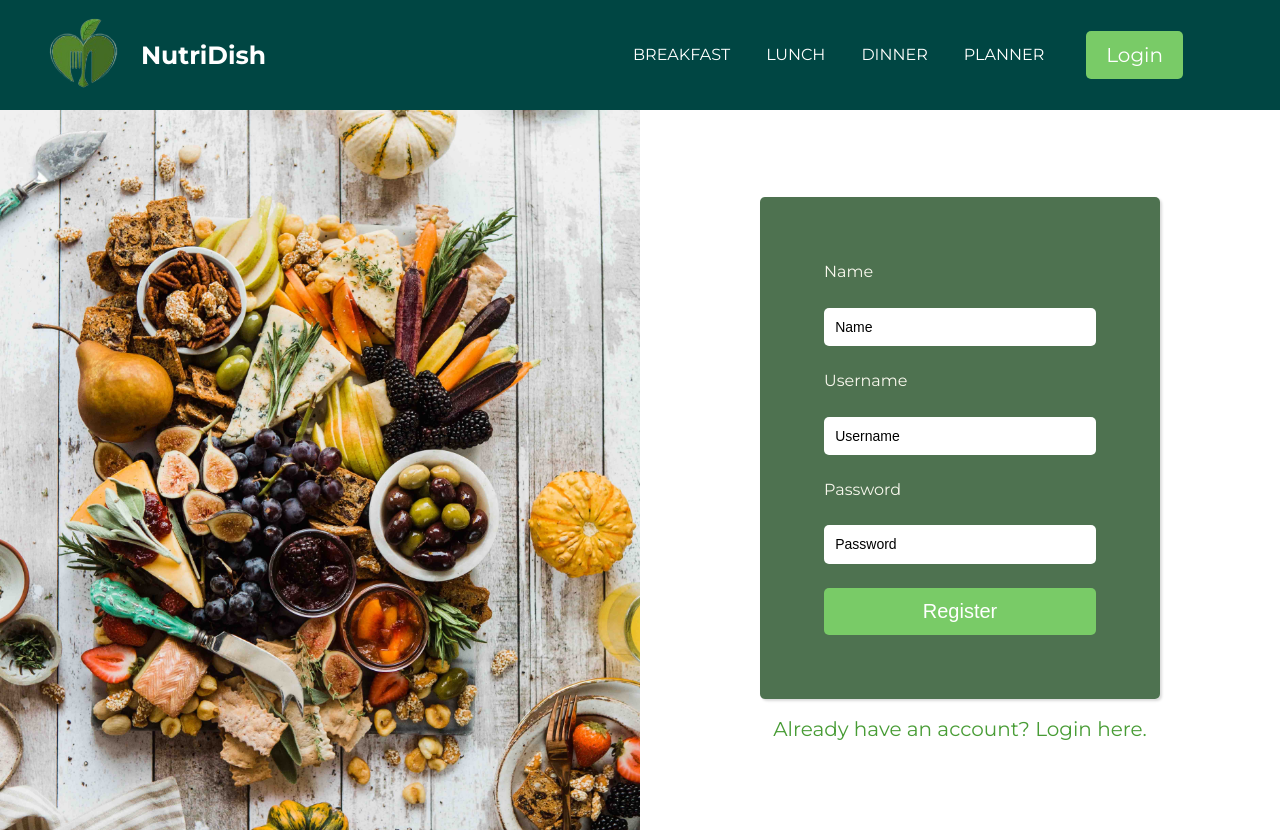
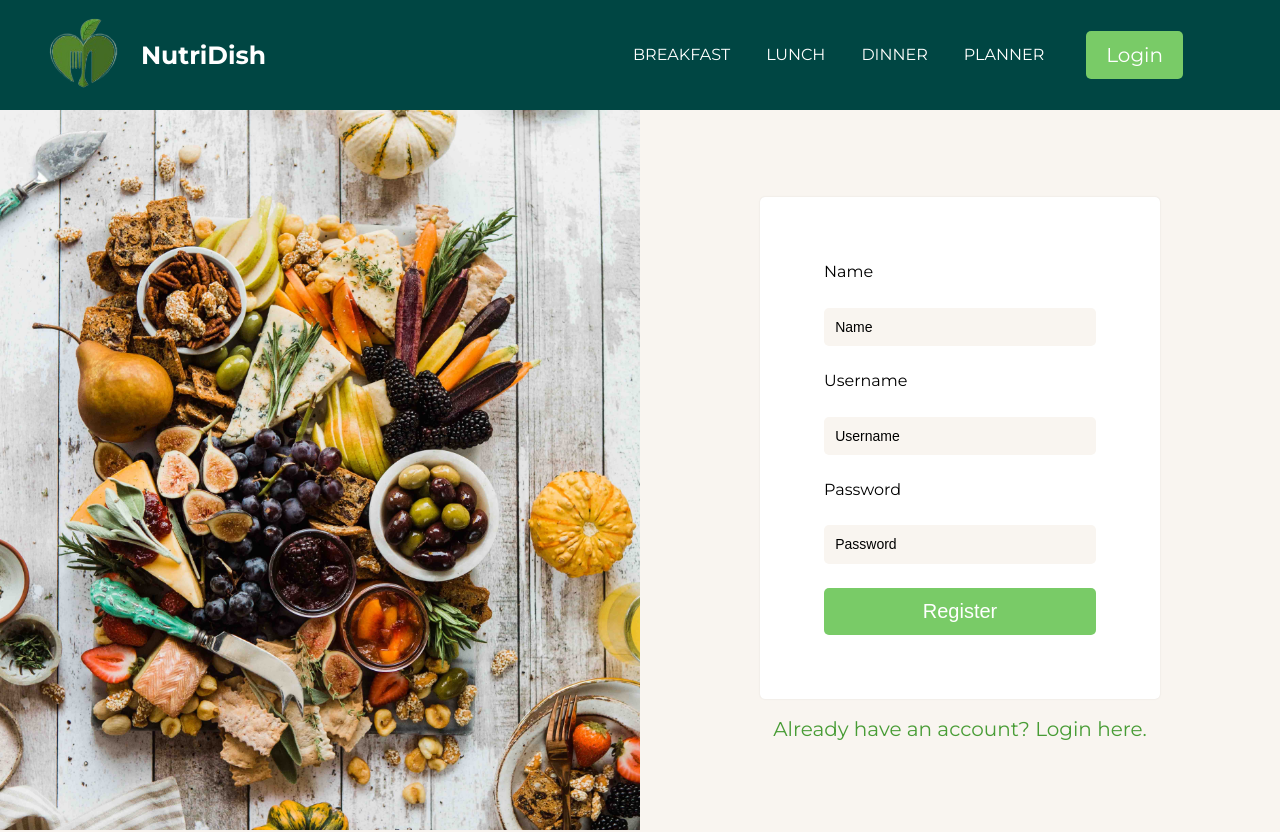
Before and after one commit to SohaibZahiid/NutriDish, a React (Vite) app: page /register in a window 1280 px wide. Shown: the top 832 px of the page. Built offline with nearby package versions, Linux system fonts and the light colour scheme; some icons are missing.

Commit message:
changing website colors

```diff
--- a/src/index.css
+++ b/src/index.css
@@ -46,7 +46,7 @@ html {
 }
 
 body {
-  background-color: var(--clr-white);
+  background-color: #f9f5f0;
   font-size: 1.6rem;
   margin: 0 0 260px;
 }
--- a/src/styles/Filter.css
+++ b/src/styles/Filter.css
@@ -1,8 +1,10 @@
 
 .filter {
-  background-color: var(--clr-card-bg);
+  /* background-color: var(--clr-card-bg); */
+  background-color: white;
   border-radius: var(--br);
   margin-bottom: 2em;
+  box-shadow: 0 0 2px rgba(0, 0, 0, 0.1);;
 }
 
 .filter-form {
--- a/src/styles/Home.css
+++ b/src/styles/Home.css
@@ -55,7 +55,7 @@
 
 #features {
   text-align: center;
-  background-color: var(--clr-white);
+  /* background-color: var(--clr-white); */
 }
 
 #features h2 {
@@ -82,7 +82,7 @@
 
 /*Recipes*/
 #recipes {
-  background-color: var(--clr-white);
+  /* background-color: var(--clr-white); */
 }
 
 #recipes h2 {
@@ -97,7 +97,7 @@
 #testimonials {
   padding: 5rem 1rem;
   text-align: center;
-  background-color: var(--clr-white);
+  /* background-color: var(--clr-white); */
 }
 
 .testimonial-container {
@@ -122,7 +122,7 @@
 /*CTA final*/
 
 #final-cta {
-  background-color: var(--clr-white);
+  /* background-color: var(--clr-white);  */
   text-align: center;
 }
 
--- a/src/styles/Login.css
+++ b/src/styles/Login.css
@@ -1,7 +1,7 @@
 .login {
   width: 100%;
   min-height: 80vh;
-  background-color: var(--clr-white);
+  /* background-color: var(--clr-white); */
   display: flex;
   flex-direction: column;
   justify-content: center;
@@ -36,16 +36,23 @@
   gap: 1.5em;
 
   border-radius: var(--br);
-  background: var(--clr-receipe-box);
+  /* background: var(--clr-receipe-box); */
+  background-color: white;
   color: var(--clr-card-headline);
   padding: 4em;
   width: min(400px, 95%);
+  box-shadow: 0 0 2px rgba(0, 0, 0, 0.1);;
 }
 
 
 .login-form label {
+<<<<<<< Updated upstream
   color: var(--clr-secondary);
   font-size: 2rem;
+=======
+  /* color: var(--clr-secondary); */
+  color: var(--clr-recipe-box);
+>>>>>>> Stashed changes
 }
 
 .login-form input {
@@ -58,7 +65,8 @@
 }
 
 .login-form input::placeholder {
-  color: var(--clr-black);
+  /* color: var(--clr-black); */
+  color: var(--clr-recipe-box);
 }
 
 
--- a/src/styles/Meal.css
+++ b/src/styles/Meal.css
@@ -1,5 +1,5 @@
 .meal {
-  background-color: var(--clr-white);
+  /* background-color: var(--clr-white); */
   min-height: 80vh;
 }
 
--- a/src/styles/Planner.css
+++ b/src/styles/Planner.css
@@ -24,7 +24,7 @@
 }
 
 .planner input {
-  flex: 1;
+  max-width: 100px;
   padding: 0.6em;
   border-radius: var(--br);
   border: 1px solid lightgray;
@@ -34,9 +34,11 @@
 .top .input-container select {
   flex: 1;
   padding: 0.6em;
+  font-size: 1.6rem;
   border-radius: var(--br);
   border: 1px solid lightgray;
   outline: none;
+
 }
 
 .total-nutritions {
--- a/src/styles/Recipe.css
+++ b/src/styles/Recipe.css
@@ -1,11 +1,12 @@
 .recipe {
   border-radius: var(--br);
-  background-color: var(--clr-receipe-box);
-  color: var(--clr-secondary-text);
+  /* background-color: var(--clr-receipe-box); */
+  color: var(--clr-receipe-box);
   transition: var(--ts);
   cursor: pointer;
-  box-shadow: rgba(0, 0, 0, 0.24) 0px 3px 8px;
+  box-shadow: 0 0 2px rgba(0, 0, 0, 0.1);;
   position: relative;
+  background-color: white;
 }
 
 .recipe:hover {
@@ -38,7 +39,7 @@
   display: flex;
   flex-direction: column;
   gap: 0.6em;
-  color: var(--clr-secondary-headline);
+  color: var(--clr-receipe-box);
 }
 
 .small {
--- a/src/styles/Register.css
+++ b/src/styles/Register.css
@@ -6,7 +6,7 @@
   justify-content: center;
   align-items: center;
   gap: 1em;
-  background-color: var(--clr-white);
+  /* background-color: var(--clr-white); */
 }
 
 .register-container {
@@ -34,14 +34,16 @@
 
   border-radius: var(--br);
   gap: 1.5em;
-  background: var(--clr-receipe-box);
+  /* background: var(--clr-receipe-box); */
+  background-color: white;
   padding: 4em;
   width: min(400px, 95%);
-  box-shadow: rgba(0, 0, 0, 0.15) 1.95px 1.95px 2.6px;
+  box-shadow: 0 0 2px rgba(0, 0, 0, 0.1);;
 }
 
 .register-form label {
-  color: var(--clr-secondary);
+  /* color: var(--clr-secondary); */
+  color: var(--clr-recipe-box);
 }
 
 .register-form input {
@@ -49,7 +51,8 @@
   border: none;
   outline: none;
   padding: 0.8em;
-  background-color: var(--clr-white);
+  /* background-color: var(--clr-white); */
+  background-color: #f9f5f0;
   color: var(--clr-primary-text);
   border-radius: var(--br);
 }
```
